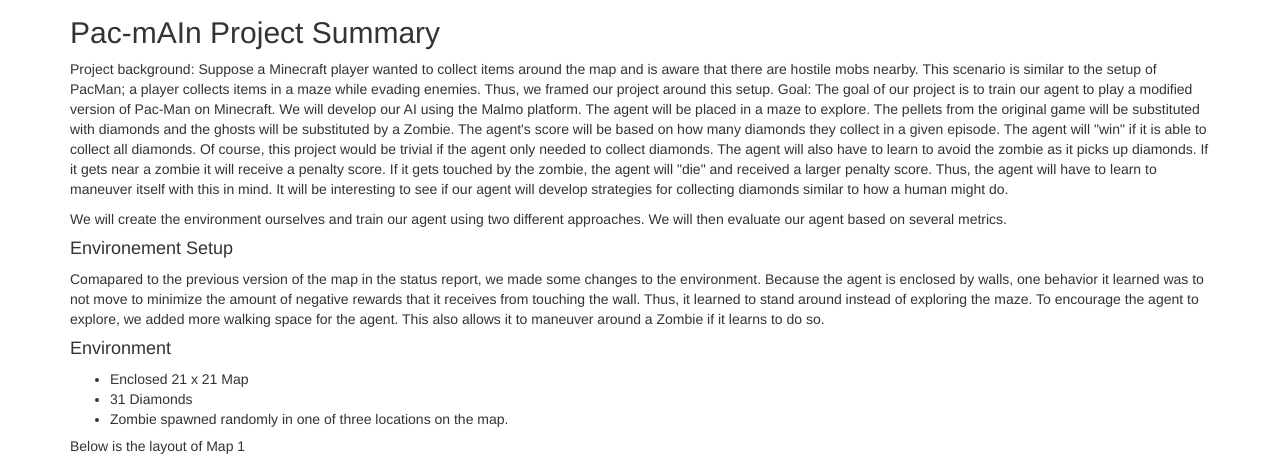
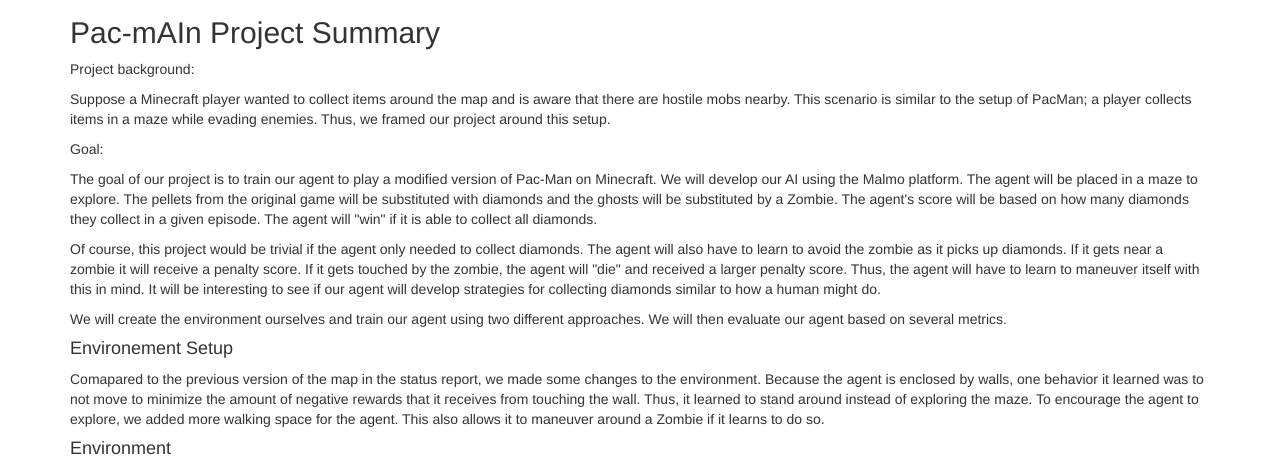
Before and after one commit to armaansd/pac-mAIn, a Jekyll site: the page built from docs/final.md, in a window 1280 px wide and 900 px high, scrolled down 1081 px, cut to the strip 199-659 px from the top of the window. Built offline with Jekyll 4.4.1, drawn with Linux system fonts in a browser that asks for light colours.

Commit message:
Update final.md

```diff
--- a/docs/final.md
+++ b/docs/final.md
@@ -11,16 +11,16 @@
 <img src="https://user-images.githubusercontent.com/75513952/144721188-2a29f8d2-261c-4e87-98e4-140f43b1356b.png" width="1000" height="700">
 
 <H2 align = left>Pac-mAIn Project Summary</H2>
-<p>
+
 Project background:
 
-Suppose a Minecraft player wanted to collect items around the map and is aware that there are hostile mobs nearby. This scenario is similar to the setup of PacMan; a player collects items in a maze while evading enemies. Thus, we framed our project around this setup.
+<p>Suppose a Minecraft player wanted to collect items around the map and is aware that there are hostile mobs nearby. This scenario is similar to the setup of PacMan; a player collects items in a maze while evading enemies. Thus, we framed our project around this setup.</p>
 
 Goal:
 
-The goal of our project is to train our agent to play a modified version of Pac-Man on Minecraft. We will develop our AI using the Malmo platform. The agent will be placed in a maze to explore. The pellets from the original game will be substituted with diamonds and the ghosts will be substituted by a Zombie. The agent's score will be based on how many diamonds they collect in a given episode. The agent will "win" if it is able to collect all diamonds.
+<p>The goal of our project is to train our agent to play a modified version of Pac-Man on Minecraft. We will develop our AI using the Malmo platform. The agent will be placed in a maze to explore. The pellets from the original game will be substituted with diamonds and the ghosts will be substituted by a Zombie. The agent's score will be based on how many diamonds they collect in a given episode. The agent will "win" if it is able to collect all diamonds.</p>
 
-Of course, this project would be trivial if the agent only needed to collect diamonds. The agent will also have to learn to avoid the zombie as it picks up diamonds. If it gets near a zombie it will receive a penalty score. If it gets touched by the zombie, the agent will "die" and received a larger penalty score. Thus, the agent will have to learn to maneuver itself with this in mind. It will be interesting to see if our agent will develop strategies for collecting diamonds similar to how a human might do.
+<p>Of course, this project would be trivial if the agent only needed to collect diamonds. The agent will also have to learn to avoid the zombie as it picks up diamonds. If it gets near a zombie it will receive a penalty score. If it gets touched by the zombie, the agent will "die" and received a larger penalty score. Thus, the agent will have to learn to maneuver itself with this in mind. It will be interesting to see if our agent will develop strategies for collecting diamonds similar to how a human might do.
 </p>
 
 <p>We will create the environment ourselves and train our agent using two different approaches. We will then evaluate our agent based on several metrics.</p>
```
